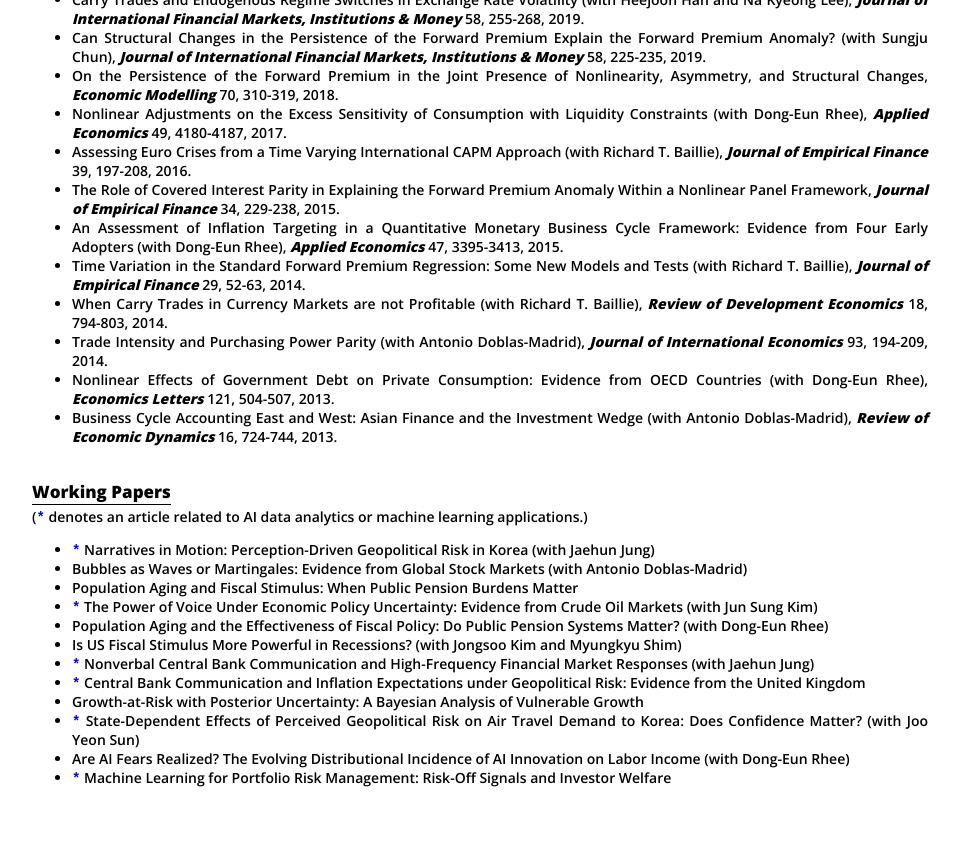
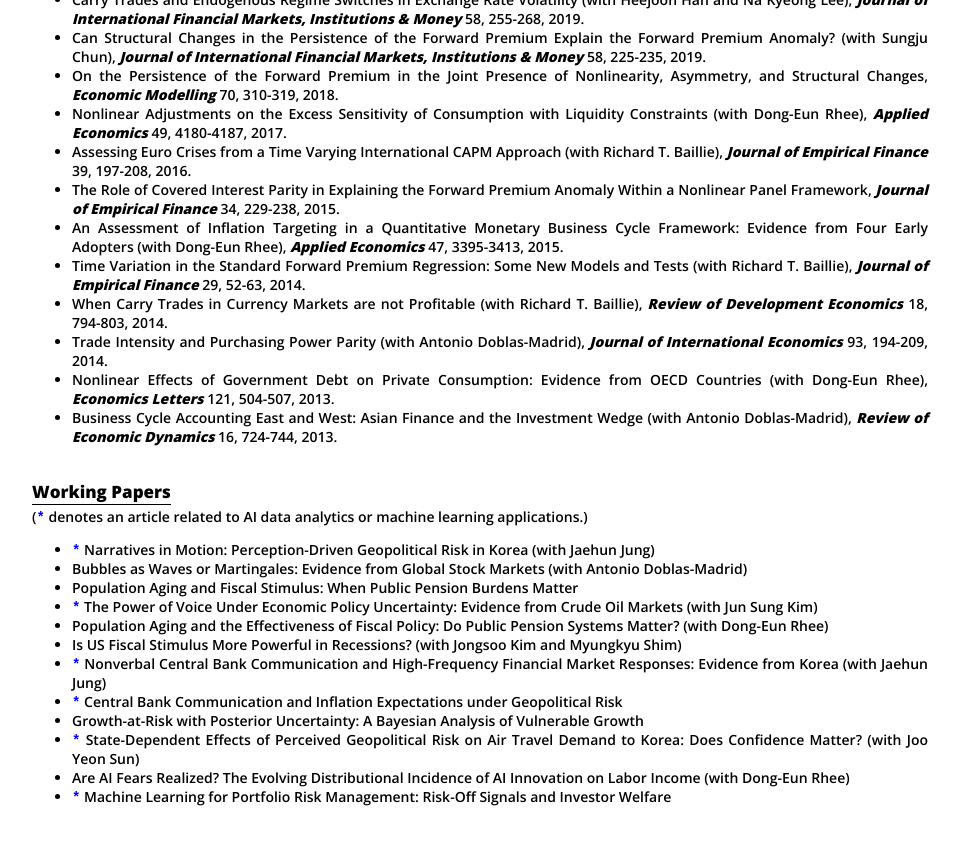
Before and after one commit to dooyeoncho/dooyeoncho.github.io, a Jekyll site: the page built from pages/research.html, in a window 1280 px wide and 900 px high, scrolled down 1313 px. Shown: the top 845 px of the window, without its empty margins (160-1122 px from the left). Built offline with Jekyll 4.4.1, drawn with Linux system fonts in a browser that asks for light colours.

Commit message:
Update research.html

```diff
--- a/pages/research.html
+++ b/pages/research.html
@@ -109,8 +109,8 @@
 		<span class="highlight-title"><li><code style="color : blue"><b>*</b></code> The Power of Voice Under Economic Policy Uncertainty: Evidence from Crude Oil Markets (with Jun Sung Kim)</li></span>
 		<span class="highlight-title"><li>Population Aging and the Effectiveness of Fiscal Policy: Do Public Pension Systems Matter? (with Dong-Eun Rhee)</li></span>
 		<span class="highlight-title"><li>Is US Fiscal Stimulus More Powerful in Recessions? (with Jongsoo Kim and Myungkyu Shim)</li></span>
-		<span class="highlight-title"><li><code style="color : blue"><b>*</b></code> Nonverbal Central Bank Communication and High-Frequency Financial Market Responses (with Jaehun Jung)</li></span>
-		<span class="highlight-title"><li><code style="color : blue"><b>*</b></code> Central Bank Communication and Inflation Expectations under Geopolitical Risk: Evidence from the United Kingdom</li></span>
+		<span class="highlight-title"><li><code style="color : blue"><b>*</b></code> Nonverbal Central Bank Communication and High-Frequency Financial Market Responses: Evidence from Korea (with Jaehun Jung)</li></span>
+		<span class="highlight-title"><li><code style="color : blue"><b>*</b></code> Central Bank Communication and Inflation Expectations under Geopolitical Risk</li></span>
 		<span class="highlight-title"><li> Growth-at-Risk with Posterior Uncertainty: A Bayesian Analysis of Vulnerable Growth</li></span>
 		<span class="highlight-title"><li><code style="color : blue"><b>*</b></code> State-Dependent Effects of Perceived Geopolitical Risk on Air Travel Demand to Korea: Does Confidence Matter? (with Joo Yeon Sun)</li></span>
 		<span class="highlight-title"><li> Are AI Fears Realized? The Evolving Distributional Incidence of AI Innovation on Labor Income (with Dong-Eun Rhee)</li></span>
```
